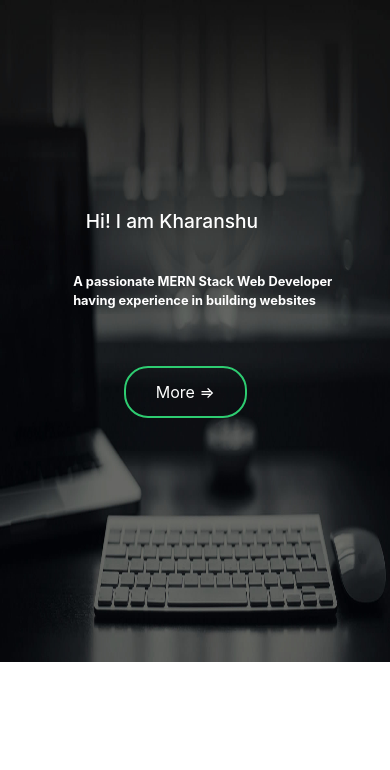
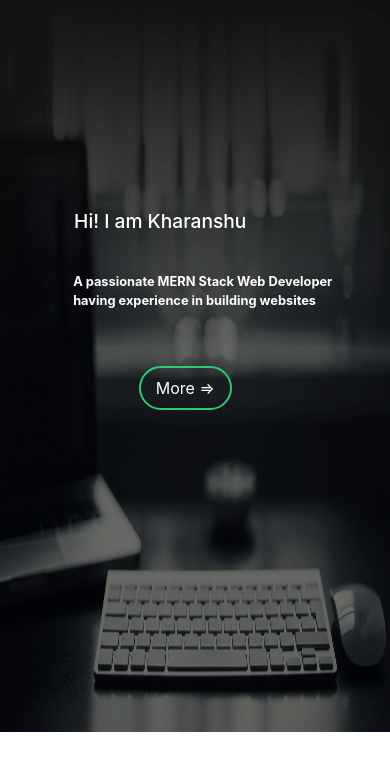
Before and after one commit to Kharanshu31/Portfolio, a React (Create React App) app: page / in a window 390 px wide. Shown: the top 770 px of the page. Built offline with nearby package versions, Linux system fonts and the light colour scheme.

Commit message:
Minor fixes And Deployment

```diff
--- a/src/components/Landing/Landing.css
+++ b/src/components/Landing/Landing.css
@@ -8,7 +8,7 @@
 .heading {
   color: white;
   font-size: 5rem;
-  margin-left: 16%;
+  margin-left: 12%;
   margin-top: -5%;
   display: inline-block;
   overflow: hidden;
@@ -18,7 +18,7 @@
 .intro {
   color: white;
   font-size: 1.2rem;
-  margin-left: 10%;
+  margin-left: 4.5%;
   margin-top: -5%;
   padding: 40px;
   display: inline-block;
@@ -44,7 +44,7 @@
 @media (max-width:700px) {
 
   .landing{
-    padding: 50% 15% 60% 10%;
+    padding: 50% 15% 80% 10%;
   }
 
   .heading {
@@ -62,4 +62,14 @@
     /* padding: 10px; */
      width: 130%;
   }
+
+  .morebtn {
+    padding: 8px 15px;
+  }
 }
+
+@media (min-width:701px) and (max-width:1000px) {
+  .landing {
+    padding: 50% 15% 80% 10%;
+  }
+}
--- a/src/components/Profile/About/About.css
+++ b/src/components/Profile/About/About.css
@@ -22,11 +22,17 @@
   width: 60%;
   margin-left: 17%;
   font-weight: bolder;
+  text-align: center;
 }
 
 @media (max-width:700px) {
+  .aboutheading {
+    margin-left: 15px;
+  }
+
   .aboutpara {
     width: 100%;
     margin-left: 3%;
+    text-align: justify;
   }
 }
--- a/src/index.js
+++ b/src/index.js
@@ -2,13 +2,13 @@ import React from 'react';
 import ReactDOM from 'react-dom';
 import './index.css';
 import App from './App';
-import {BrowserRouter} from "react-router-dom";
+import {HashRouter} from "react-router-dom";
 import * as serviceWorker from './serviceWorker';
 
 ReactDOM.render(
-    <BrowserRouter>
+    <HashRouter>
     <App />
-    </BrowserRouter>
+    </HashRouter>
   ,document.getElementById('root')
 );
 
```
Also changed, not shown: package.json (+7 -1 lines), 1 other file (tests, documents, lock files or other folders).
